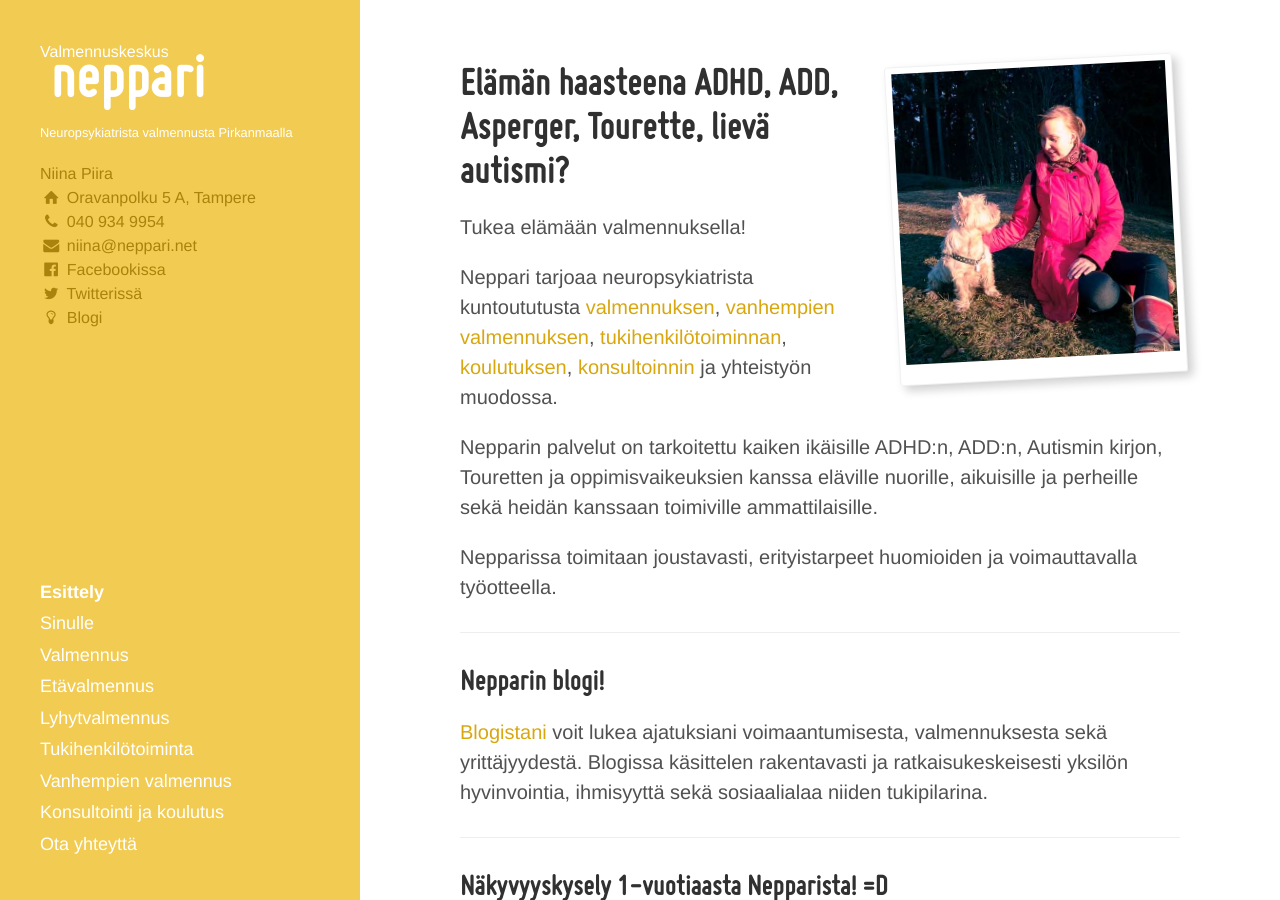
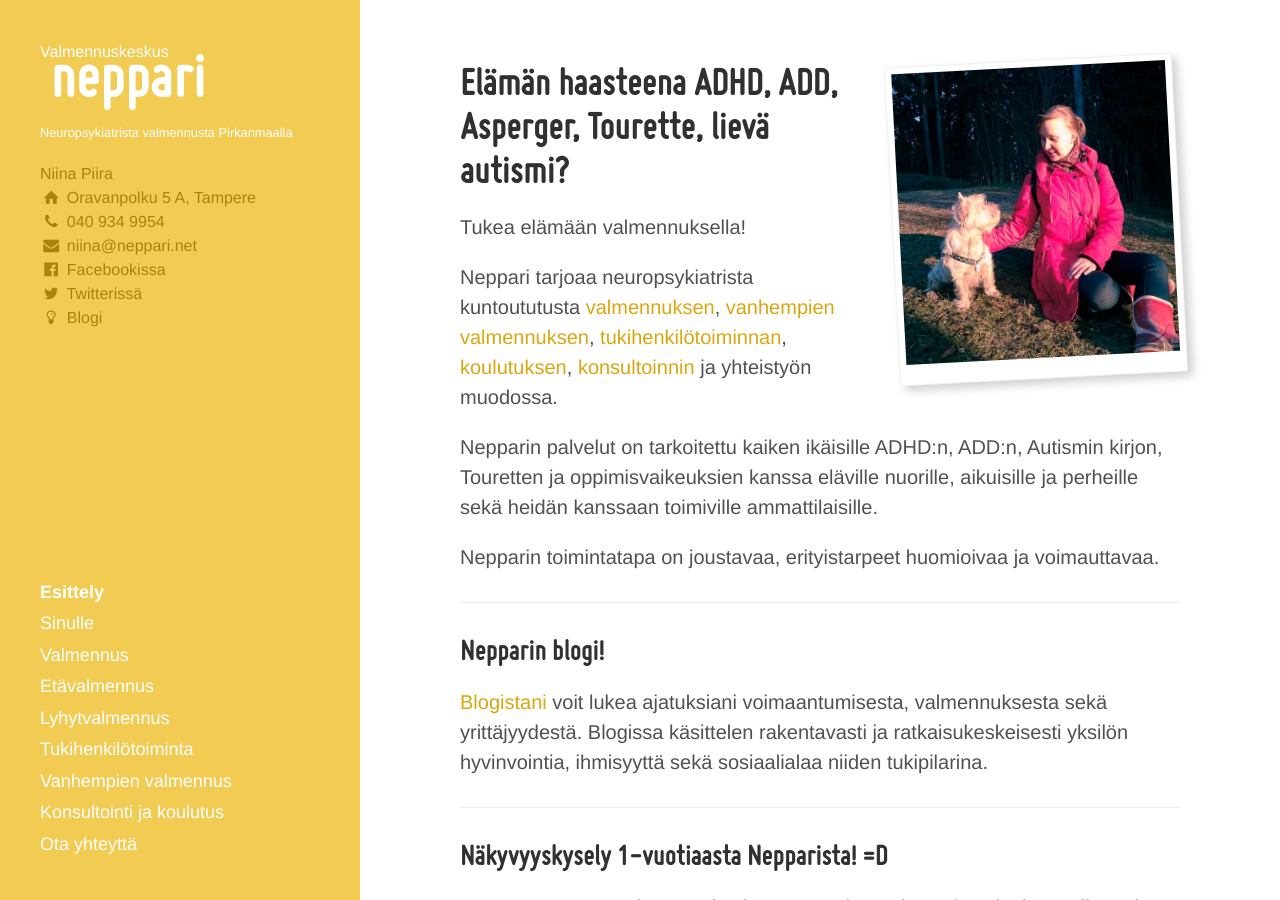
Before and after one commit to niinapiira/neppari.net, a Jekyll site: the page built from index.md, in a window 1280 px wide and 900 px high. Built offline with Jekyll 4.4.1, drawn with Linux system fonts in a browser that asks for light colours.

Commit message:
Updated index.md

```diff
--- a/index.md
+++ b/index.md
@@ -24,7 +24,7 @@ Neppari tarjoaa neuropsykiatrista kuntoututusta [valmennuksen](/valmennus), [van
 
 Nepparin palvelut on tarkoitettu kaiken ikäisille ADHD:n, ADD:n, Autismin kirjon, Touretten ja oppimisvaikeuksien kanssa eläville nuorille, aikuisille ja perheille sekä heidän kanssaan toimiville ammattilaisille.
 
-Nepparissa toimitaan joustavasti, erityistarpeet huomioiden ja voimauttavalla työotteella.
+Nepparin toimintatapa on joustavaa, erityistarpeet huomioivaa ja voimauttavaa.
 
 ___
 
```
